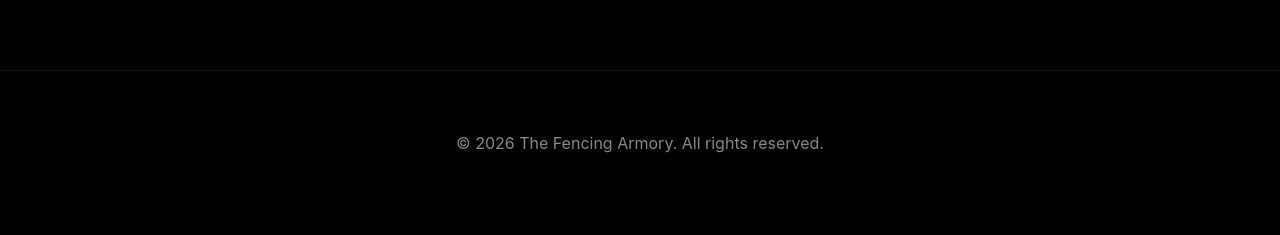
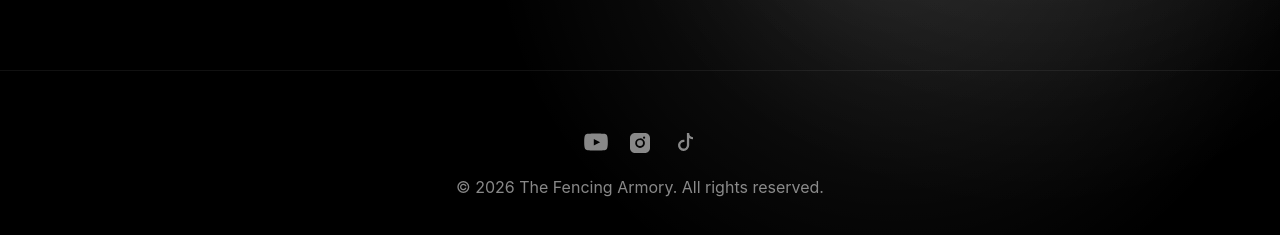
Before and after one commit to johnwhitesideweb/the-fencing-armory, a Next.js app: page / in a window 1280 px wide. Shown: the part 665-900 px from the top of the page. Built offline with nearby package versions, Linux system fonts and the light colour scheme.

Commit message:
feat: add gradient effect

```diff
--- a/app/components/WhitesideTesterAd.js
+++ b/app/components/WhitesideTesterAd.js
@@ -8,6 +8,7 @@ const WhitesideTesterAd = () => {
 
   return (
     <section className="whiteside-tester-ad hero section">
+      <div className="gradient-glow"></div>
       <div className="container hero-grid">
         <div className="hero-content">
           <span className="badge">NEW</span>
--- a/app/globals.css
+++ b/app/globals.css
@@ -597,6 +597,26 @@ h2 {
   color: var(--gray);
 }
 
+.socials {
+  margin-bottom: 12px;
+}
+
+.socials a {
+  display: inline-block;
+  margin: 0 10px;
+}
+
+.icon {
+  width: 24px;
+  height: 24px;
+  fill: var(--gray);
+  transition: fill 0.2s ease;
+}
+
+.socials a:hover .icon {
+  fill: #ffffff;
+}
+
 /* Responsive */
 @media (max-width: 1000px) {
   .hero-grid {
@@ -840,3 +860,17 @@ h2 {
     height: 40%;
   }
 }
+
+.gradient-glow {
+  position: absolute;
+  inset: 0;
+  z-index: -1;
+  pointer-events: none;
+  animation: fadeIn 3s ease-out forwards;
+  height: 100vh;
+
+  background:
+    radial-gradient(circle at 80% 40%, #ffffff1a, #0000 40%),
+    radial-gradient(circle at 80% 25%, #ffffff1a, #0000 40%),
+    radial-gradient(circle at 70% 60%, #ffffff1a, #0000 40%)
+}
--- a/app/layout.js
+++ b/app/layout.js
@@ -16,7 +16,41 @@ export default function RootLayout({ children }) {
         {children}
 
         <footer className="footer">
-          © {new Date().getFullYear()} The Fencing Armory. All rights reserved.
+          <div className="socials">
+            <a
+              href="https://youtube.com/YOUR_CHANNEL"
+              target="_blank"
+              rel="noopener noreferrer"
+              aria-label="YouTube"
+            >
+              <svg viewBox="0 0 24 24" className="icon">
+                <path d="M23.5 6.2s-.2-1.7-.9-2.4c-.9-.9-1.9-.9-2.3-1C17.2 2.5 12 2.5 12 2.5h0s-5.2 0-8.3.3c-.4.1-1.4.1-2.3 1C.7 4.5.5 6.2.5 6.2S.2 8.2.2 10.1v1.8c0 1.9.3 3.9.3 3.9s.2 1.7.9 2.4c.9.9 2.1.9 2.7 1 2 .2 7.9.3 7.9.3s5.2 0 8.3-.3c.4-.1 1.4-.1 2.3-1 .7-.7.9-2.4.9-2.4s.3-2 .3-3.9v-1.8c0-1.9-.3-3.9-.3-3.9zM9.8 14.6V7.9l6.4 3.4-6.4 3.3z" />
+              </svg>
+            </a>
+
+            <a
+              href="https://instagram.com/YOUR_PROFILE"
+              target="_blank"
+              rel="noopener noreferrer"
+              aria-label="Instagram"
+            >
+              <svg viewBox="0 0 24 24" className="icon">
+                <path d="M7 2C4.2 2 2 4.2 2 7v10c0 2.8 2.2 5 5 5h10c2.8 0 5-2.2 5-5V7c0-2.8-2.2-5-5-5H7zm5 5.2A4.8 4.8 0 1112 17a4.8 4.8 0 010-9.6zm0 1.8A3 3 0 1012 15a3 3 0 000-6zm5.2-2.3a1.1 1.1 0 11-2.2 0 1.1 1.1 0 012.2 0z"/>
+              </svg>
+            </a>
+
+            <a
+              href="https://tiktok.com/@YOUR_PROFILE"
+              target="_blank"
+              rel="noopener noreferrer"
+              aria-label="TikTok"
+            >
+              <svg viewBox="0 0 24 24" className="icon">
+                <path d="M21 8.2a6.6 6.6 0 01-3.8-1.2v7.3a5.6 5.6 0 11-4.8-5.5v2.3a3.3 3.3 0 102.5 3.2V2h2.3a4.3 4.3 0 003.8 4.3v1.9z"/>
+              </svg>
+            </a>
+          </div>
+          <span>© {new Date().getFullYear()} The Fencing Armory. All rights reserved.</span>
         </footer>
       </body>
     </html>
```
